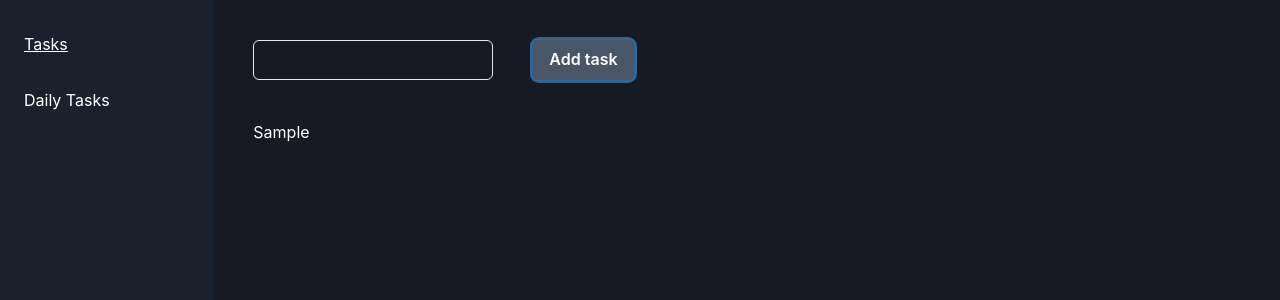
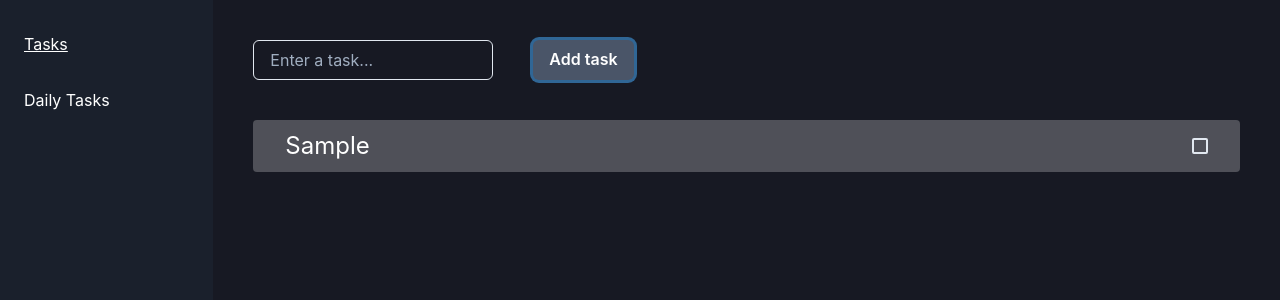
Before and after one commit to VashUber/todo, a React (Vite) app: page / in a window 1280 px wide. Both pictures are taken after typing "Sample" into the empty fields and a click on the button "Add task". Shown: the top 300 px of the page. Built offline with nearby package versions, Linux system fonts and the light colour scheme.

Commit message:
comeback

```diff
--- a/package.json
+++ b/package.json
@@ -12,14 +12,18 @@
     "@chakra-ui/transition": "^1.4.5",
     "@emotion/react": "^11.7.1",
     "@emotion/styled": "^11.6.0",
+    "@reduxjs/toolkit": "^1.7.2",
     "framer-motion": "^5.6.0",
     "react": "^17.0.2",
     "react-dom": "^17.0.2",
-    "react-router-dom": "^6.2.1"
+    "react-redux": "^7.2.6",
+    "react-router-dom": "^6.2.1",
+    "uniqid": "^5.4.0"
   },
   "devDependencies": {
     "@types/react": "^17.0.33",
     "@types/react-dom": "^17.0.10",
+    "@types/uniqid": "^5.3.2",
     "@vitejs/plugin-react": "^1.0.7",
     "typescript": "^4.4.4",
     "vite": "^2.7.2"
--- a/src/components/Card.tsx
+++ b/src/components/Card.tsx
@@ -1,7 +1,32 @@
-import { Box } from "@chakra-ui/react"
+import { Checkbox, Flex, Text } from "@chakra-ui/react";
+import { Task } from "../types";
 
-const Card = ({ elem }: { elem: string }) => {
-  return <Box>{elem}</Box>
-}
+const Card = ({
+	cardInfo,
+	method,
+}: {
+	cardInfo: Task;
+	method: (id: string) => void;
+}) => {
+	return (
+		<Flex
+			bg="whiteAlpha.400"
+			py={2}
+			px={8}
+			borderRadius={4}
+			mt={4}
+			justify="space-between"
+		>
+			<Text
+				fontSize="2xl"
+				textDecoration={cardInfo.complete ? "line-through" : "none"}
+			>
+				{" "}
+				{cardInfo.text}{" "}
+			</Text>
+			<Checkbox onChange={() => method(cardInfo.id)}></Checkbox>
+		</Flex>
+	);
+};
 
-export default Card
+export default Card;
--- a/src/main.tsx
+++ b/src/main.tsx
@@ -3,13 +3,17 @@ import ReactDOM from "react-dom"
 import App from "./App"
 import { ChakraProvider } from "@chakra-ui/react"
 import { BrowserRouter } from "react-router-dom"
+import { Provider } from "react-redux"
+import { store } from "./store"
 import theme from "./theme"
 
 ReactDOM.render(
   <ChakraProvider theme={theme}>
     <BrowserRouter>
       <React.StrictMode>
-        <App />
+        <Provider store={store}>
+          <App />
+        </Provider>
       </React.StrictMode>
     </BrowserRouter>
   </ChakraProvider>,
--- a/src/pages/Tasks.tsx
+++ b/src/pages/Tasks.tsx
@@ -3,40 +3,54 @@ import {
 	AlertDescription,
 	AlertIcon,
 	AlertTitle,
+	Box,
 	Button,
 	CloseButton,
 	Flex,
-  Grid,
 	Input,
 	Slide,
-  useDisclosure,
-} from "@chakra-ui/react"
-import { useState } from "react"
-import { useLocation } from "react-router-dom"
-import Card from "../components/Card"
+} from "@chakra-ui/react";
+import { useState } from "react";
+import Card from "../components/Card";
+import { Task } from "../types";
+import uniqid from "uniqid";
 
 const Tasks = () => {
-  const { pathname } = useLocation()
-  const [taskInput, setTaskInput] = useState("")
-  const [tasks, setTasks] = useState<string[]>([])
-  const [show, setShow] = useState(false)
+	const [taskInput, setTaskInput] = useState("");
+	const [tasks, setTasks] = useState<Task[]>([]);
+	const [show, setShow] = useState(false);
 
 	const addTask = () => {
 		if (taskInput.length !== 0) {
-      setTasks((prev) => [...prev, taskInput])
-      setShow(false)
-    } else setShow(true)
-    setTaskInput("")
-  }
+			const text = taskInput[0].toUpperCase() + taskInput.slice(1).toLowerCase();
+			const id = uniqid();
+			setTasks((prev) => [...prev, { id, text, complete: false }]);
+			setShow(false);
+			setTaskInput("");
+		} else setShow(true);
+	};
+
+	const complete = (id: string) => {
+		setTasks((prev) => [
+			...prev.map((elem) => {
+				if (elem.id === id) return { ...elem, complete: true };
+				return elem;
+			}),
+		]);
+	};
 
 	return (
 		<>
-      <Grid p={4}>
+			<Box p={4}>
 				<Flex gap={10} mb={10}>
 					<Input
 						w={60}
 						value={taskInput}
 						onChange={(e) => setTaskInput(e.target.value)}
+						placeholder="Enter a task..."
+						onKeyDown={(e) => {
+							if (e.key === "Enter") addTask();
+						}}
 					/>
 					<Button
 						bg="gray.600"
@@ -47,7 +61,7 @@ const Tasks = () => {
 					</Button>
 				</Flex>
 				<Slide direction="bottom" in={show} style={{ zIndex: 10 }}>
-          <Alert status="error" bg="red.400">
+					<Alert status="error" bg="red.500">
 						<AlertIcon color="white" />
 						<AlertTitle mr={2}>Please enter a task!</AlertTitle>
 						<AlertDescription>You can't create an empty task</AlertDescription>
@@ -60,11 +74,11 @@ const Tasks = () => {
 					</Alert>
 				</Slide>
 				{tasks.map((elem, index) => (
-          <Card elem={elem} key={index} />
+					<Card cardInfo={elem} key={index} method={complete} />
 				))}
-      </Grid>
+			</Box>
 		</>
-  )
-}
+	);
+};
 
-export default Tasks
+export default Tasks;
--- /dev/null
+++ b/src/store/index.ts
@@ -0,0 +1,5 @@
+import { configureStore } from "@reduxjs/toolkit"
+
+export const store = configureStore({
+  reducer: {},
+})
--- /dev/null
+++ b/src/types/index.ts
@@ -0,0 +1,5 @@
+export interface Task {
+    id: string
+    text: string
+    complete: boolean
+}
```
Also changed, not shown: src/router/index.tsx (+7 -7 lines), src/store/tasksSlice.ts (added, +15 -0 lines), 1 other file (tests, documents, lock files or other folders). Lines whose indentation alone changed are shown as unchanged.
